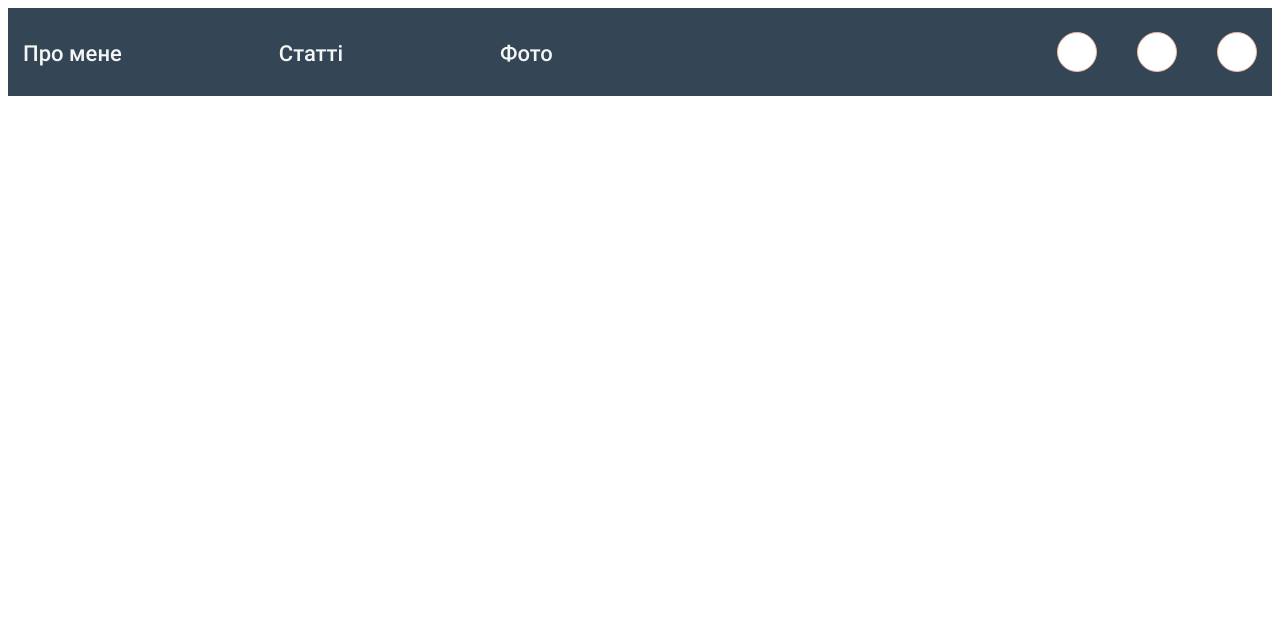
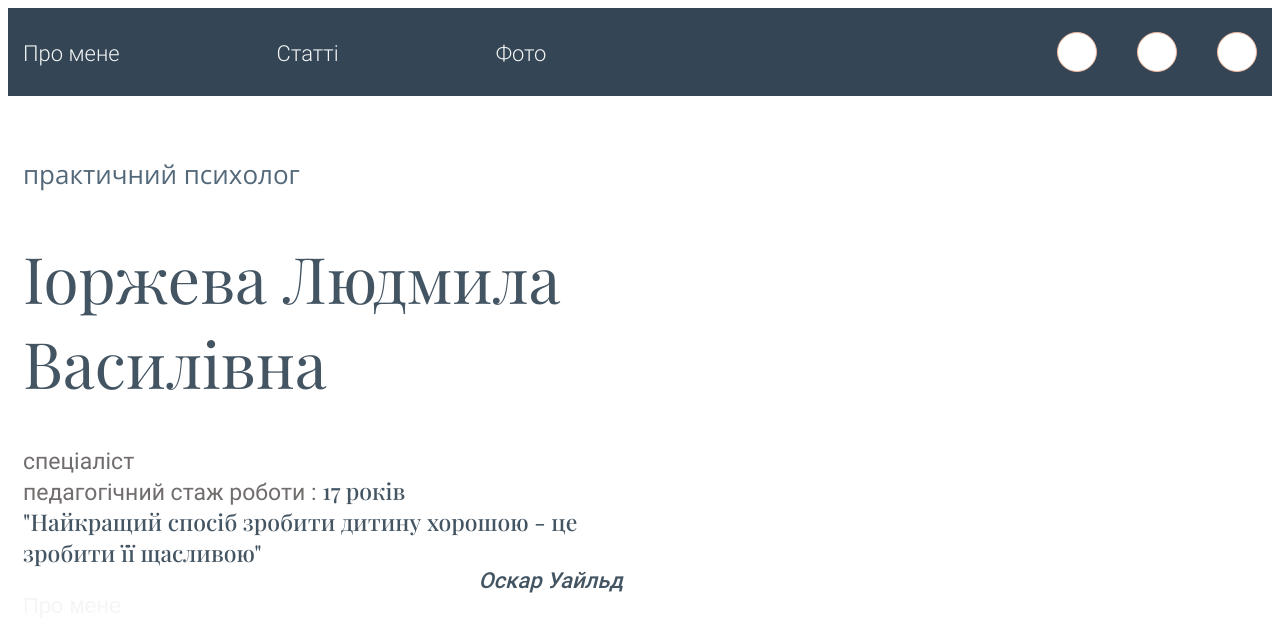
Before and after one commit to aSpeeDAyad/psychologist-blog, a website: page src/index.html in a window 1280 px wide. Drawn offline with nearby package versions, Linux system fonts and the light colour scheme; files that its build step writes are made by us from their sources; files whose address does not match are found by name.

Commit message:
developing main infirmation on first window

```diff
--- a/gulp/version.json
+++ b/gulp/version.json
@@ -1,3 +1,3 @@
 {
-    "main": "20220215083727"
+    "main": "20220215171533"
 }
--- a/src/index.html
+++ b/src/index.html
@@ -1,13 +1,34 @@
 <!DOCTYPE html>
 <html lang="en">
 @@include('html/head.html',{
-	"title":'Блог Іоржевой Л.В. | Психолог'
+"title":'Блог Іоржевой Л.В. | Психолог'
 })
+
 <body>
 	@@include('html/header.html',{})
 	<main>
+		<div class="firstWindow">
+			<div class="container">
+				<div class="mainInformation">
+					<div class="mainInformation-wrapper">
+						<div class="mainInformation-title">практичний психолог
+						</div>
+						<h1 class="mainInformation-name">Іоржева Людмила Василівна</h1>
+						<div class="mainInformation-experience">спеціаліст<br>
+							педагогічний стаж роботи : <span>17 років</span> </div>
+						<div class="emainInformation-quote">"Найкращий спосіб зробити дитину хорошою - це
+							зробити її щасливою"</div>
+						<div class="emainInformation-author"> Оскар Уайльд</div>
 
+						<a href="javascript:" class="mainInformation-aboutMe">Про мене</a>
+					</div>
+					<div class="sliderBlock"></div>
+				</div>
+
+			</div>
+		</div>
 	</main>
 	@@include('html/footer.html',{})
 </body>
+
 </html>
--- a/src/scss/style.scss
+++ b/src/scss/style.scss
@@ -36,7 +36,7 @@
 
 		a {
 			font-family: Roboto;
-			font-weight: 500;
+			font-weight: 300;
 		}
 	}
 
@@ -45,6 +45,7 @@
 	&__socials-list {
 		display: flex;
 		justify-content: space-between;
+
 		li+li {
 			margin-left: 40px;
 		}
@@ -60,6 +61,67 @@
 		border-radius: 50%;
 	}
 }
+
 //finish header
 
 //start first Window
+.firstWindow {}
+
+.mainInformation {
+	display: flex;
+	justify-content: space-between;
+	margin-top: 60px;
+
+}
+
+.mainInformation-wrapper {
+
+	max-width: 600px;
+}
+
+.mainInformation-title {
+	font-family: OpenSans;
+	font-weight: 400;
+	font-size: 26px;
+	color: #536879;
+}
+
+.mainInformation-name {
+	font-family: PlayfairDisplay;
+	font-weight: 400;
+	font-size: 64px;
+	color:#435462;
+}
+
+.mainInformation-experience {
+	font-family: Roboto;
+	font-weight: 400;
+	font-size: 23px;
+	color: #726D6D;
+
+	span {
+		font-family: PlayfairDisplay;
+		font-weight: 500;
+		font-size: 23px;
+		color:#435462;
+	}
+}
+
+.emainInformation-quote {
+	font-family: PlayfairDisplay;
+	font-weight: 500;
+	font-size: 23px;
+	color: #435462;
+}
+
+.emainInformation-author {
+	font-family: Roboto;
+	font-style: italic;
+	font-weight: 500;
+	margin-left: auto;
+	color: #435462;
+	text-align: end;
+
+}
+
+.mainInformation-aboutMe {}
```
Also changed, not shown: dist/css/style.css, dist/css/style.min.css, dist/index.html.
